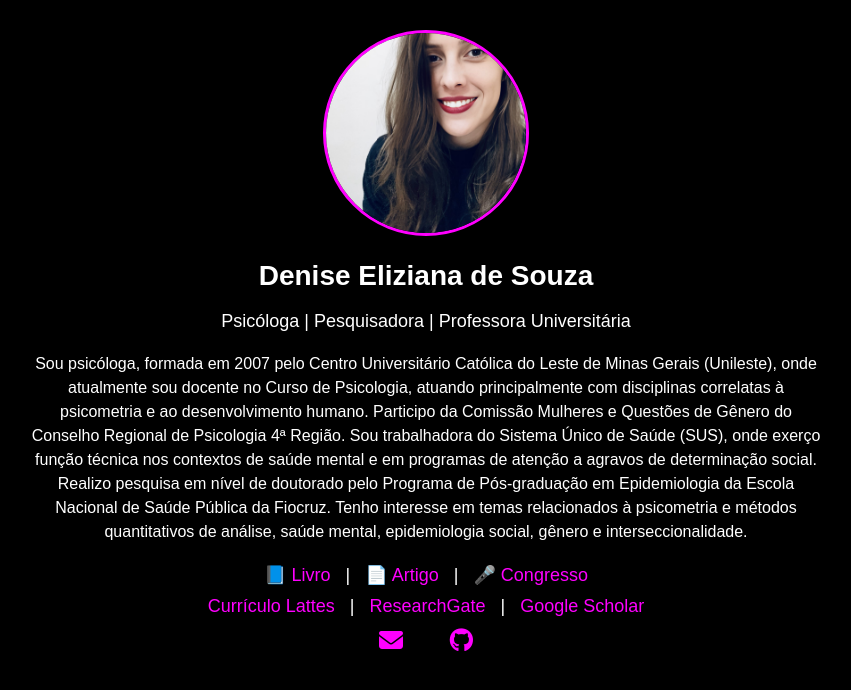
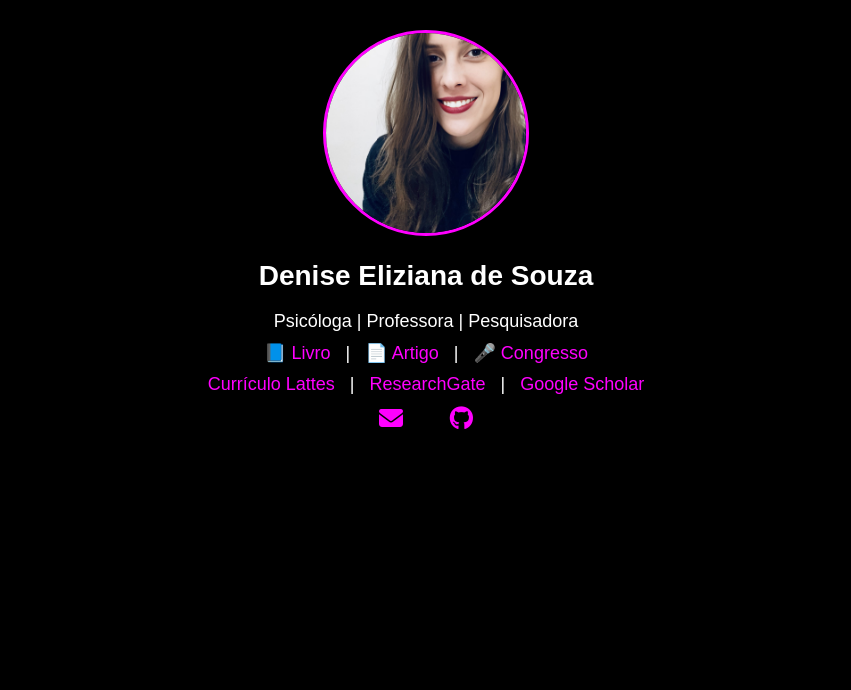
Before and after one commit to souzades/souzades.github.io, a plain HTML site: page index.html in a window 1280 px wide. Shown: the whole page, without its empty margins (214-1065 px from the left). Drawn offline with Linux system fonts and the light colour scheme.

Commit message:
Update index.html

```diff
--- a/index.html
+++ b/index.html
@@ -52,12 +52,7 @@
     <header>
         <img src="denise.jpg" alt="Denise Souza">
         <h1>Denise Eliziana de Souza</h1>
-        <p>Psicóloga | Pesquisadora | Professora Universitária</p>
-
-        <!-- Parágrafo de apresentação -->
-        <p style="font-size: 16px; max-width: 800px; margin: 20px auto; line-height: 1.5;">
-            Sou psicóloga, formada em 2007 pelo Centro Universitário Católica do Leste de Minas Gerais (Unileste), onde atualmente sou docente no Curso de Psicologia, atuando principalmente com disciplinas correlatas à psicometria e ao desenvolvimento humano. Participo da Comissão Mulheres e Questões de Gênero do Conselho Regional de Psicologia 4ª Região. Sou trabalhadora do Sistema Único de Saúde (SUS), onde exerço função técnica nos contextos de saúde mental e em programas de atenção a agravos de determinação social. Realizo pesquisa em nível de doutorado pelo Programa de Pós-graduação em Epidemiologia da Escola Nacional de Saúde Pública da Fiocruz. Tenho interesse em temas relacionados à psicometria e métodos quantitativos de análise, saúde mental, epidemiologia social, gênero e interseccionalidade.
-        </p>
+        <p>Psicóloga | Professora | Pesquisadora</p>
 
         <!-- Links adicionais: livro, artigo e congresso -->
         <p>
```
